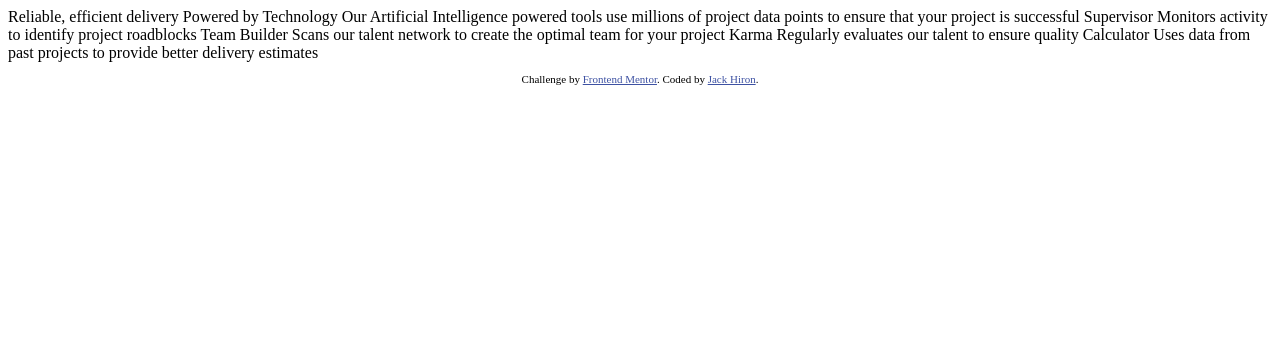
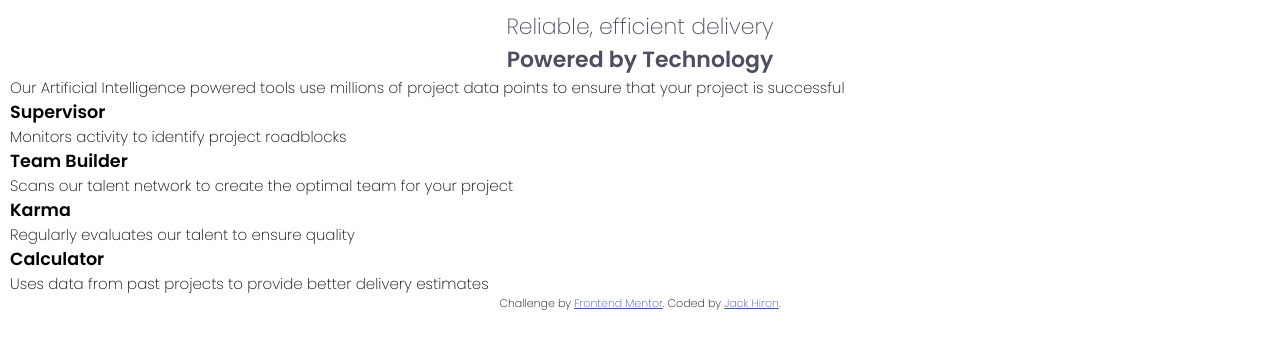
Before and after one commit to Haiwon/front-end-mentor-four-card-feature, a website: page index.html in a window 1280 px wide. Drawn offline with Linux system fonts and the light colour scheme.

Commit message:
Add markup + initial styles to text content

```diff
--- a/index.html
+++ b/index.html
@@ -13,22 +13,42 @@
 </head>
 <body>
 
+  <h1>
     Reliable, efficient delivery
+  </h1>
+  <h2>
     Powered by Technology
+  </h2>
 
+  <p>
     Our Artificial Intelligence powered tools use millions of project data points
     to ensure that your project is successful
+  </p>
 
+  <h3>
     Supervisor
+  </h3>
+  <p>
     Monitors activity to identify project roadblocks
+  </p>
 
+  <h3>
     Team Builder
+  </h3>
+  <p>
     Scans our talent network to create the optimal team for your project
+  </p>
 
+  <h3>
     Karma
+  </h3>
+  <p>
     Regularly evaluates our talent to ensure quality
+  </p>
 
+  <h3>
     Calculator
+  </h3>
   Uses data from past projects to provide better delivery estimates
 
 
--- a/sass/base/_typography.scss
+++ b/sass/base/_typography.scss
@@ -1,3 +1,19 @@
+body {
+    font-family: Poppins;
+    font-size: $base-font-size;
+    font-weight: $weight-light
+}
+
+h1, h2 {
+    color: $color-neutral-dark-blue;
+    text-align: center;
+    font-size: 22px;
+}
+
+h1 {
+    font-weight: $weight-light;
+}
+
 .attribution {
     font-size: 11px; text-align: center;
 
```
Also changed, not shown: css/styles.css. Lines whose indentation alone changed are shown as unchanged.
